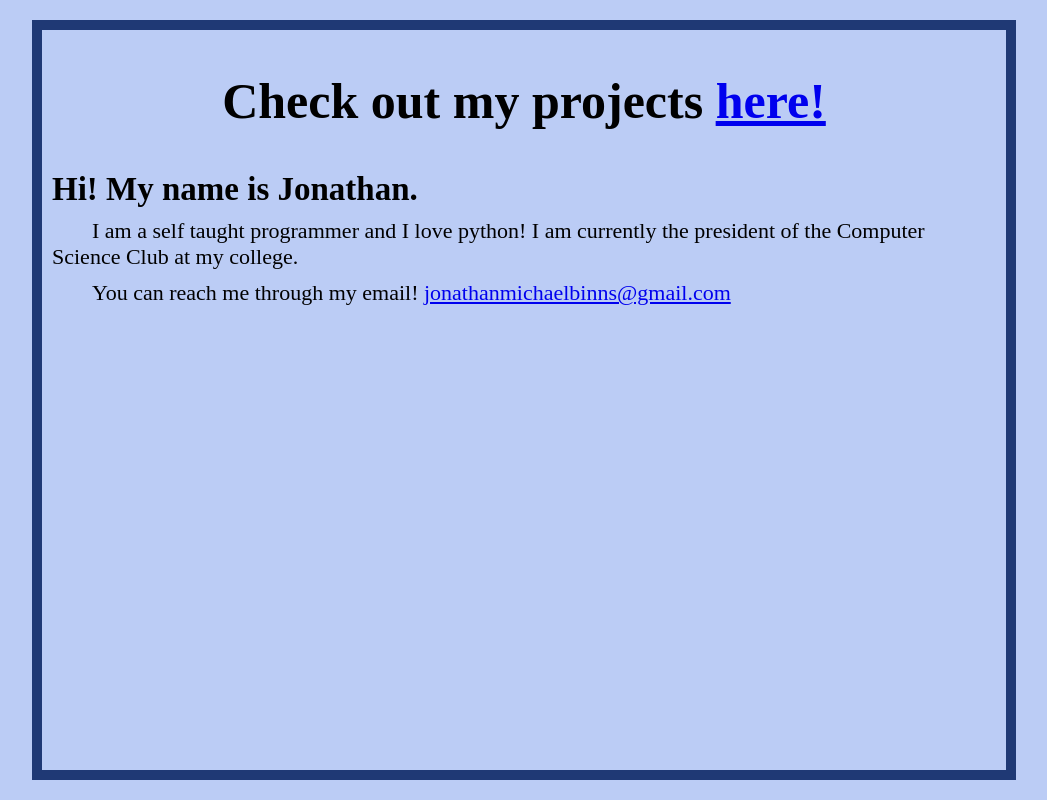
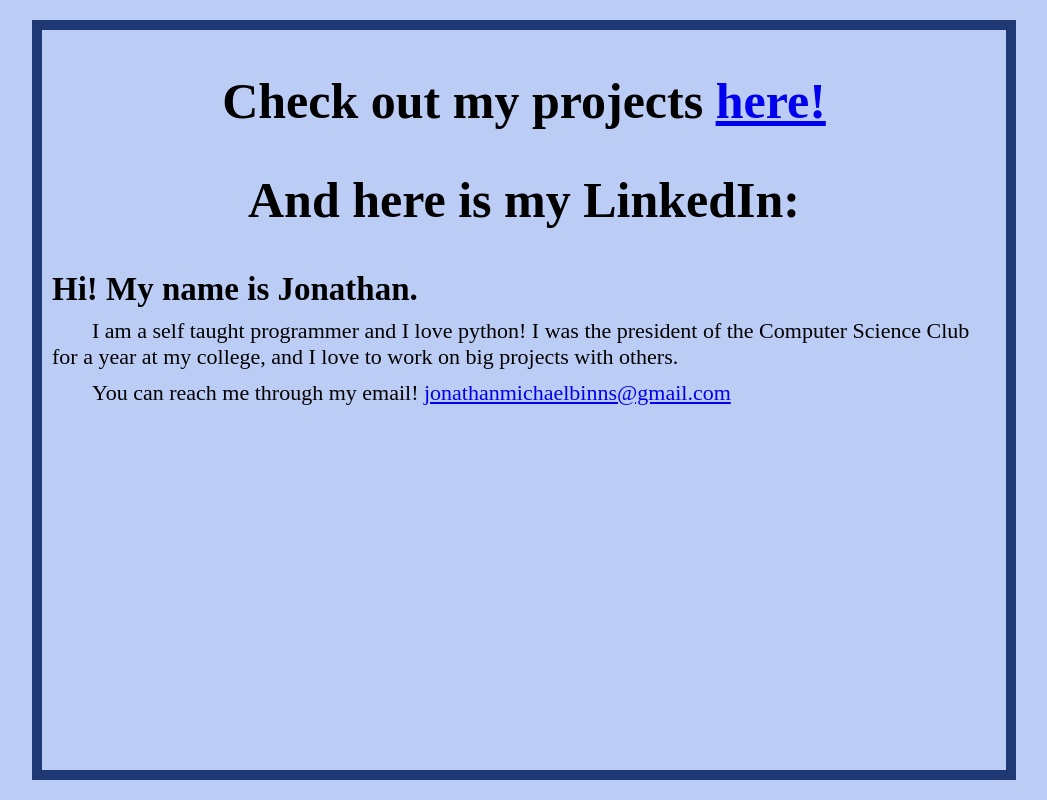
Before and after one commit to JonathanBinns/JonathanBinns.github.io, a plain HTML site: page index.html in a window 1280 px wide. Shown: the whole page, without its empty margins (116-1163 px from the left). Drawn offline with Linux system fonts and the light colour scheme.

Commit message:
updated website info

```diff
--- a/index.html
+++ b/index.html
@@ -7,8 +7,9 @@
     <body>
         <article>
             <h1>Check out my projects <a href="https://github.com/JonathanBinns"> here!</a></h1>
+            <h1>And here is my LinkedIn: <a href="https://github.com/JonathanBinns"></a></h1>
             <h2>Hi! My name is Jonathan.</h2>
-            <p>I am a self taught programmer and I love python! I am currently the president of the Computer Science Club at my college.</p>
+            <p>I am a self taught programmer and I love python! I was the president of the Computer Science Club for a year at my college, and I love to work on big projects with others.</p>
             <p>You can reach me through my email! <a href=mailto:jonathanmichaelbinns@gmail.com> jonathanmichaelbinns@gmail.com</p>
         </article>
     </body>
```
